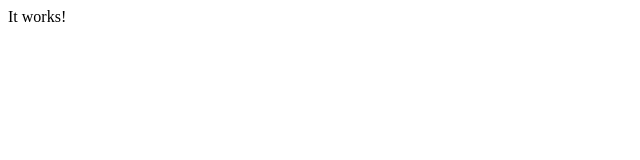
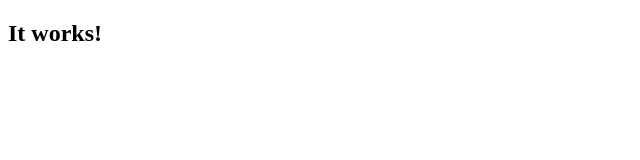
Before and after one commit to KpuCko/Helm_Charts, a plain HTML site: page index.html in a window 1280 px wide. Shown: the whole page, without its empty margins (0-640 px from the left). Drawn offline with Linux system fonts and the light colour scheme.

Commit message:
f20240717 Update index.html

```diff
--- a/index.html
+++ b/index.html
@@ -1 +1,9 @@
-<b2>It works!</b2>
+<!DOCTYPE html>
+<html>
+<body>
+
+<element title="KpuCko Helm Charts">
+<h2>It works!</h2>
+
+</body>
+</html>
```
